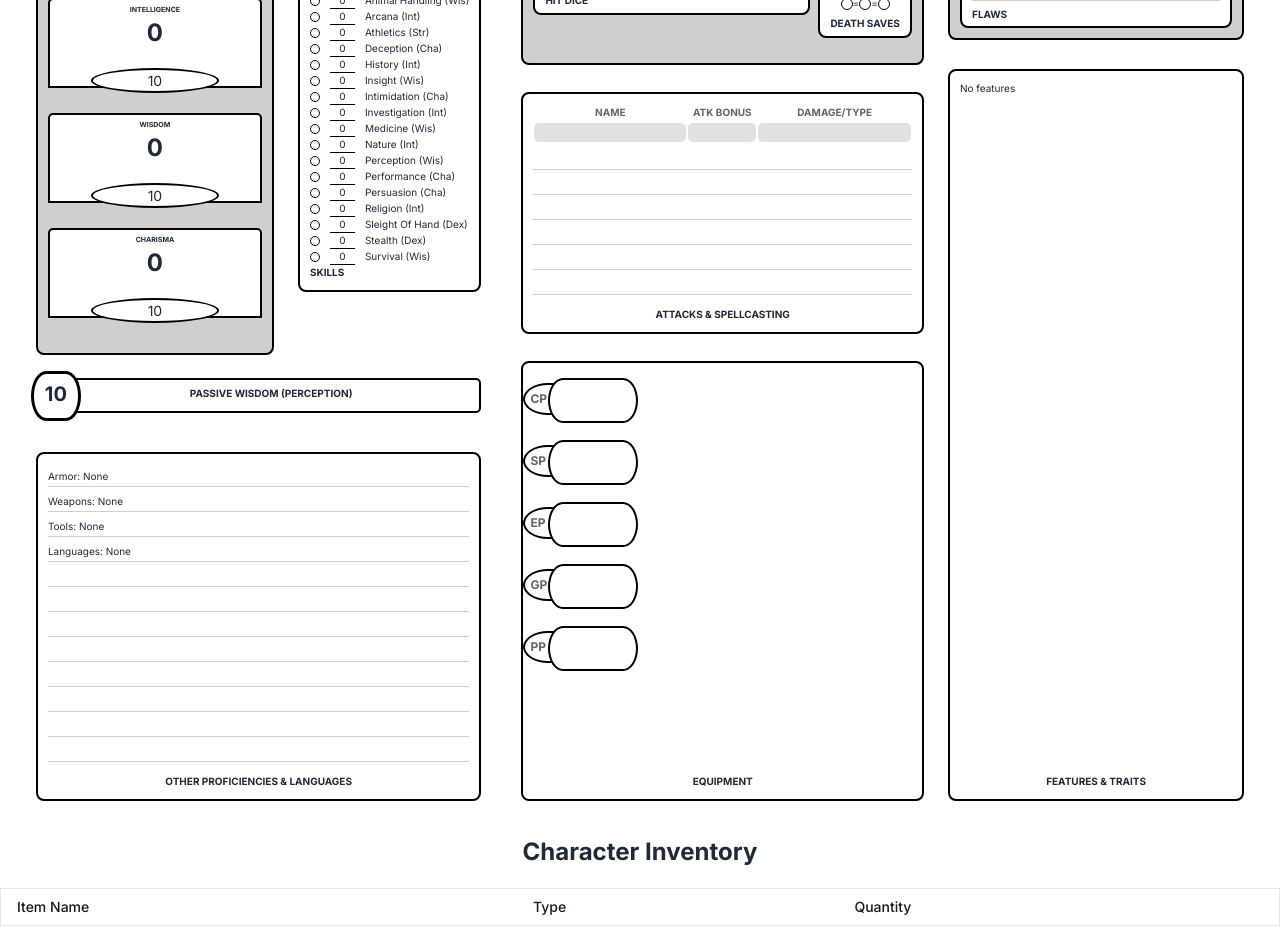
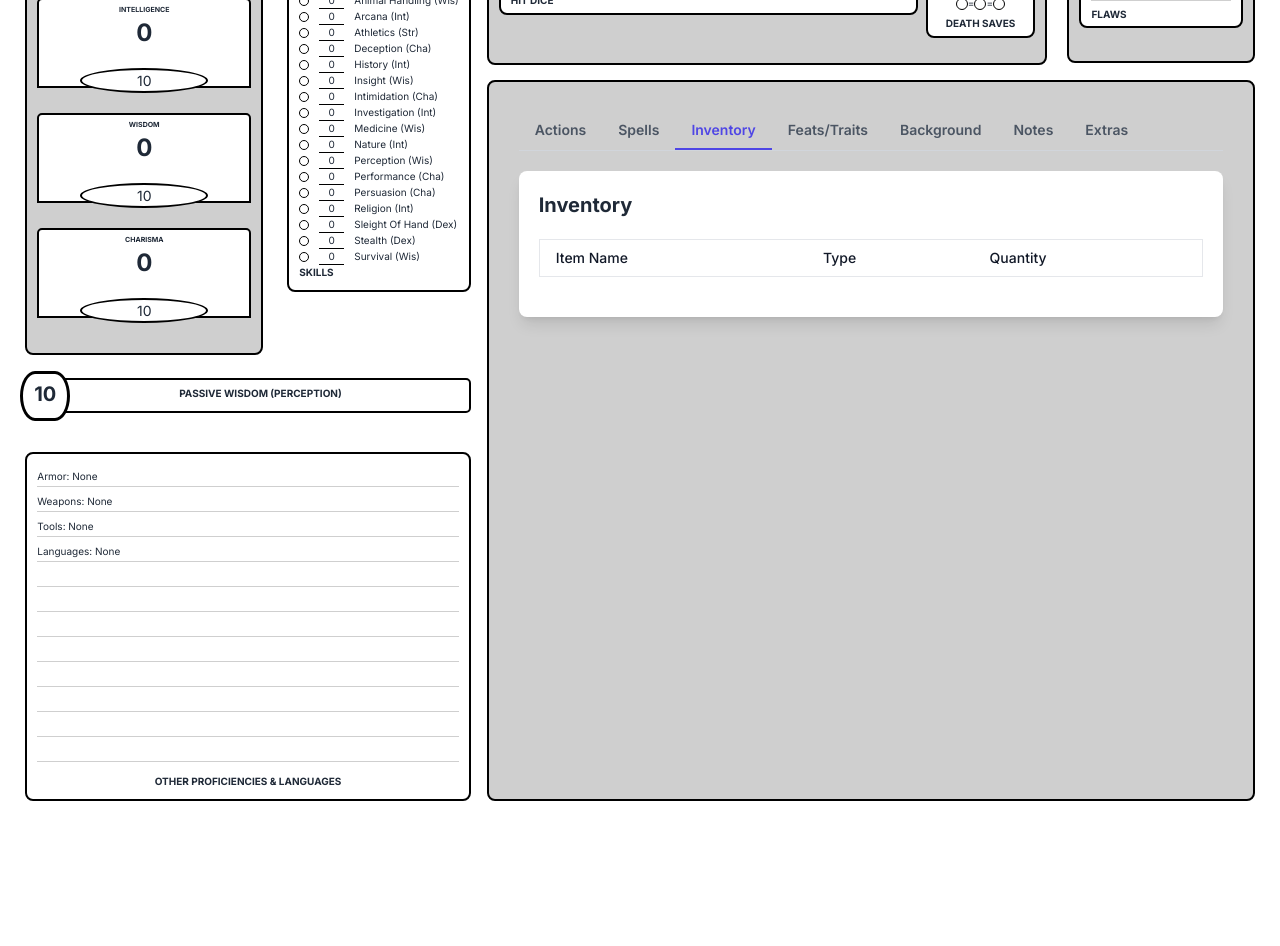
Before and after one commit to Syzole/My-Tabletop-RPG-Character-Sheet, a Next.js app: page / in a window 1280 px wide. Shown: the part 540-1486 px from the top of the page. After the commit the page ends 1376 px from the top, so only its background shows below. Built offline with nearby package versions, Linux system fonts and the light colour scheme.

Commit message:
refactor: Remove unused .eslintrc files and update import paths

```diff
--- /dev/null
+++ b/app/Assets/Components/CharecterBox.tsx
@@ -0,0 +1,61 @@
+"use client";
+
+import { useState } from "react";
+import Inventory from "./Inventory";
+import DnDCharacter from "@/lib/DnDCharacter";
+import data from "../../../characters/John.json";
+
+const char = new DnDCharacter();
+
+Object.assign(char, data);
+
+export default function CharacterBox() {
+    // Tabs array
+    const tabs = [
+        "Actions",
+        "Spells",
+        "Inventory",
+        "Feats/Traits",
+        "Background",
+        "Notes",
+        "Extras"
+    ];
+
+    // State to keep track of the active tab
+    const [ activeTab, setActiveTab ] = useState<string>("Inventory");
+
+    return (
+        <div className="container mx-auto p-5">
+            {/* Tabs Header */ }
+            <div className="flex border-b border-gray-300 mb-5">
+                { tabs.map((tab) => (
+                    <button
+                        key={ tab }
+                        className={ `px-4 py-2 font-semibold text-sm text-gray-600 border-b-2 ${activeTab === tab
+                            ? "border-indigo-600 text-indigo-600"
+                            : "border-transparent hover:border-gray-400"
+                            }` }
+                        onClick={ () => setActiveTab(tab) }
+                    >
+                        { tab }
+                    </button>
+                )) }
+            </div>
+
+            {/* Tab Content */ }
+            <div className="bg-white p-5 rounded-lg shadow-lg">
+                { activeTab === "Inventory" ? (
+                    <div>
+                        <h2 className="text-xl font-bold mb-3">{ activeTab }</h2>
+                        <Inventory inventory={ char.inventory } />
+                    </div>
+                ) : (
+                    <div>
+                        <h2 className="text-xl font-bold mb-3">{ activeTab }</h2>
+                        <p>Work in Progress: { activeTab } content will be added here.</p>
+                    </div>
+                ) }
+            </div>
+        </div>
+    );
+}
--- a/app/Assets/Dnd 1.0 Sheet/DnDCharecterInventorySheet.tsx
+++ b/app/Assets/Components/Inventory.tsx
@@ -2,10 +2,10 @@
 
 import { useState, useEffect } from "react";
 import { Item } from "../../../lib/types";
-import ItemCard from "../Components/ItemCard";
-import "./dndstyles.css";
+import ItemCard from "./ItemCard";
+import "../../Assets/Dnd 1.0 Sheet/dndstyles.css";
 
-export default function DnDCharecterInventorySheet({ inventory }: { inventory: Item[] }) {
+export default function Inventory({ inventory }: { inventory: Item[] }) {
     const [ hoveredItem, setHoveredItem ] = useState<Item | null>(null);
     const [ isClient, setIsClient ] = useState(false);
 
@@ -20,7 +20,6 @@ export default function DnDCharecterInventorySheet({ inventory }: { inventory: I
 
     return (
         <div className="d-and-d-character-sheet container-xl mt-5 mb-5 flex flex-col justify-center items-center relative">
-            <h1 className="text-2xl font-bold mb-5">Character Inventory</h1>
 
             <table className="min-w-full bg-white border border-gray-200">
                 <thead>
@@ -38,7 +37,7 @@ export default function DnDCharecterInventorySheet({ inventory }: { inventory: I
                             onMouseEnter={ () => setHoveredItem(item) }
                             onMouseLeave={ () => setHoveredItem(null) }
                         >
-                            <ItemCard className="pl-4 text-sm text-gray-700 cursor-pointer underline" key={ index } item={ item } />
+                            <ItemCard className="pl-4 text-sm text-gray-700 cursor-pointer underline py-2" key={ index } item={ item } />
                             <td className="px-4 py-2 text-sm text-gray-700">{ item.type }</td>
                             <td className="px-4 py-2 text-sm text-gray-700">{ item.quantity || 1 }</td>
                         </tr>
--- a/app/Assets/Dnd 1.0 Sheet/DnDCharacterStatsSheet.tsx
+++ b/app/Assets/Dnd 1.0 Sheet/DnDCharacterStatsSheet.tsx
@@ -4,10 +4,8 @@ import React from "react";
 // eslint-disable-next-line no-unused-vars
 import DnDCharacter from "@/lib/DnDCharacter";
 
-import AttackTable from "../Components/AttackTable";
-import Currency from "../Components/Currency";
+import CharacterBox from "../Components/CharecterBox";
 import DeathSave from "../Components/DeathSave";
-import FeaturesList from "../Components/FeaturesList";
 import Skill from "../Components/Skill";
 import Statbox from "../Components/StatBox";
 import StatBox2 from "../Components/StatBox2";
@@ -20,7 +18,6 @@ import { Proficiencies } from "@/lib/types";
 import torvokData from "../../../characters/John.json";
 
 import "./dndstyles.css";
-import ItemsList from "../Components/ItemList";
 
 
 let torvok = new DnDCharacter();
@@ -99,7 +96,7 @@ class DnDCharacterStatsSheet extends React.Component<IDnDCharacterStatsSheetProp
 
 		return (
 			<div className="d-and-d-character-sheet container-xl mt-5 mb-5 flex flex-col justify-center items-center">
-				<div>
+
 				<div className="row mb-4 flex justify-center items-center">
 					<div className="col-md-3 pr-2 pl-2">
 						<div className="d-and-d-page-title">D&D</div>
@@ -196,7 +193,7 @@ class DnDCharacterStatsSheet extends React.Component<IDnDCharacterStatsSheetProp
 				</div>
 
 				<div className="row flex justify-center">
-						<div className="col-md-4 pr-10 flex flex-col">
+					<div className="col-md-4 pr-4 flex flex-col">
 						<div className="row flex items-center justify-center">
 							<div className="col-4 pr-6">
 								<div className="d-and-d-box gray">
@@ -333,9 +330,9 @@ class DnDCharacterStatsSheet extends React.Component<IDnDCharacterStatsSheetProp
 							</label>
 						</div>
 					</div>
-
-						<div className="col-md-4 pr-6 w-1/3 flex flex-col">
-							<div className="d-and-d-box gray">
+					<div className="flex flex-col w-3/5">
+						<div className="flex">
+							<div className="d-and-d-box gray w-3/4 mr-5">
 								<div className="row flex">
 									<div className="col-4 pr-2">
 										<StatBox2
@@ -474,89 +471,8 @@ class DnDCharacterStatsSheet extends React.Component<IDnDCharacterStatsSheetProp
 									</div>
 								</div>
 							</div>
-
-							<div className="d-and-d-box mt-3 text-center flex flex-col">
-								<AttackTable
-									rows={ character.attacks ? character.attacks.length : 1 }
-									name="attacks"
-									defaultValue={ character.attacks }
-								/>
-								<textarea
-									defaultValue={ character.attacksText ? character.attacksText : "" }
-									onChange={ (e) => this.updateCharacter("attacksText", e.target.defaultValue) }
-									rows={ 6 }
-								/>
-								<label
-									className="d-and-d-title"
-									style={ { marginTop: "10px" } }
-								>
-									Attacks & Spellcasting
-								</label>
-							</div>
-
-							<div className="d-and-d-box mt-3 text-left grow flex flex-col justify-between">
-								<div className="columns-2 flex flex-row">
 							<div
-										className="col flex flex-col"
-										style={ { width: "100px", paddingRight: "125px" } }
-									>
-										<Currency
-											label="CP"
-											name="cp"
-											defaultValue={ character.cp }
-											onChange={ (name: string, defaultValue: any) => {
-												this.updateCharacter(name, defaultValue);
-											} }
-										/>
-										<Currency
-											label="SP"
-											name="sp"
-											defaultValue={ character.sp }
-											onChange={ (name: string, defaultValue: any) => {
-												this.updateCharacter(name, defaultValue);
-											} }
-										/>
-										<Currency
-											label="EP"
-											name="ep"
-											defaultValue={ character.ep }
-											onChange={ (name: string, defaultValue: any) => {
-												this.updateCharacter(name, defaultValue);
-											} }
-										/>
-										<Currency
-											label="GP"
-											name="gp"
-											defaultValue={ character.gp }
-											onChange={ (name: string, defaultValue: any) => {
-												this.updateCharacter(name, defaultValue);
-											} }
-										/>
-										<Currency
-											label="PP"
-											name="pp"
-											defaultValue={ character.pp }
-											onChange={ (name: string, defaultValue: any) => {
-												this.updateCharacter(name, defaultValue);
-											} }
-										/>
-									</div>
-									<div className="size-full flex-col">
-										<ItemsList items={ character.inventory || [] } />
-									</div>
-								</div>
-								<label
-									className="d-and-d-title"
-									style={ { marginTop: "10px" } }
-								>
-									Equipment
-								</label>
-							</div>
-						</div>
-
-						<div className="col-md-4 flex flex-col">
-							<div
-								className="d-and-d-box gray"
+								className="d-and-d-box gray w-1/4"
 								style={ { marginBottom: "17px" } }
 							>
 								<div
@@ -624,15 +540,9 @@ class DnDCharacterStatsSheet extends React.Component<IDnDCharacterStatsSheetProp
 									<label className="d-and-d-title">Flaws</label>
 								</div>
 							</div>
-							<div className="d-and-d-box mt-3 text-left grow flex flex-col justify-between">
-								<FeaturesList features={ character.features || [] } />
-								<label
-									className="d-and-d-title "
-									style={ { marginTop: "10px" } }
-								>
-									Features & Traits
-								</label>
 						</div>
+						<div className="d-and-d-box gray grow">
+							<CharacterBox />
 						</div>
 					</div>
 				</div>
--- a/app/page.tsx
+++ b/app/page.tsx
@@ -1,12 +1,9 @@
 "use client";
 
+import DnDCharacter from "@/lib/DnDCharacter";
+import John from "../characters/John.json";
 import DnDCharacterStatsSheet from './Assets/Dnd 1.0 Sheet/DnDCharacterStatsSheet';
-import DnDCharacterSpellsSheet from './Assets/Dnd 1.0 Sheet/DnDCharacterSpellSheet';
-import DnDCharecterInventorySheet from './Assets/Dnd 1.0 Sheet/DnDCharecterInventorySheet';
-import { useState } from 'react';
-import DnDCharacter from "@/lib/DnDCharacter";
-import John from "../characters/John.json"
-import { Item } from '@/lib/types';
+
 
 const char = new DnDCharacter();
 
@@ -15,8 +12,7 @@ Object.assign(char, John);
 export default function Page() {
 	return (
 		<div>
-			<DnDCharacterStatsSheet />
-			<DnDCharecterInventorySheet inventory={ char.inventory } />
+			<DnDCharacterStatsSheet character={ char } />
 		</div>
 	);
 }
```
Also changed, not shown: app/Assets/WildMagicChart.tsx (added), app/api/hyperlinkHandle.tsx (added), 1 other file (tests, documents, lock files or other folders). Lines whose indentation alone changed are shown as unchanged.
